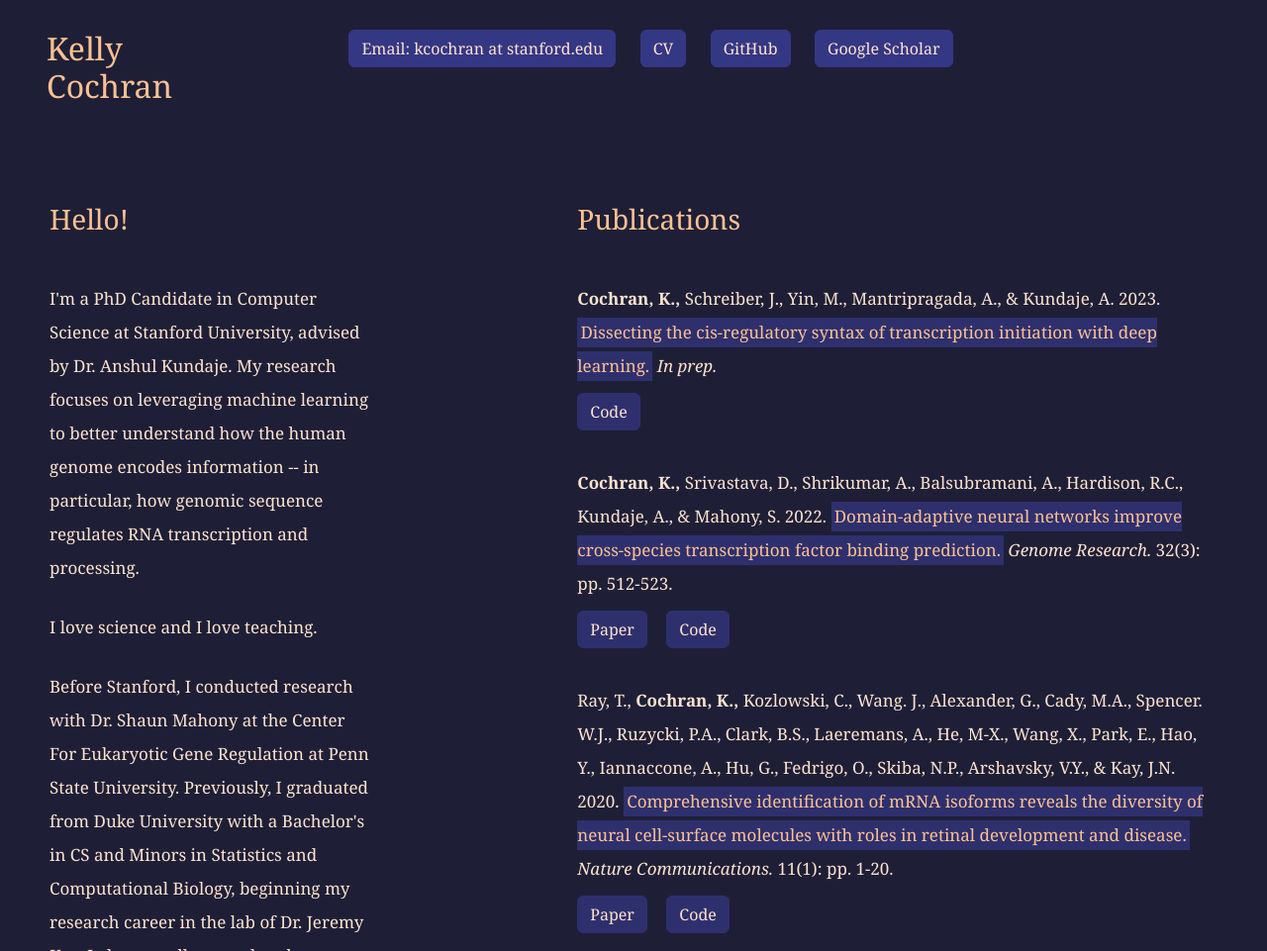
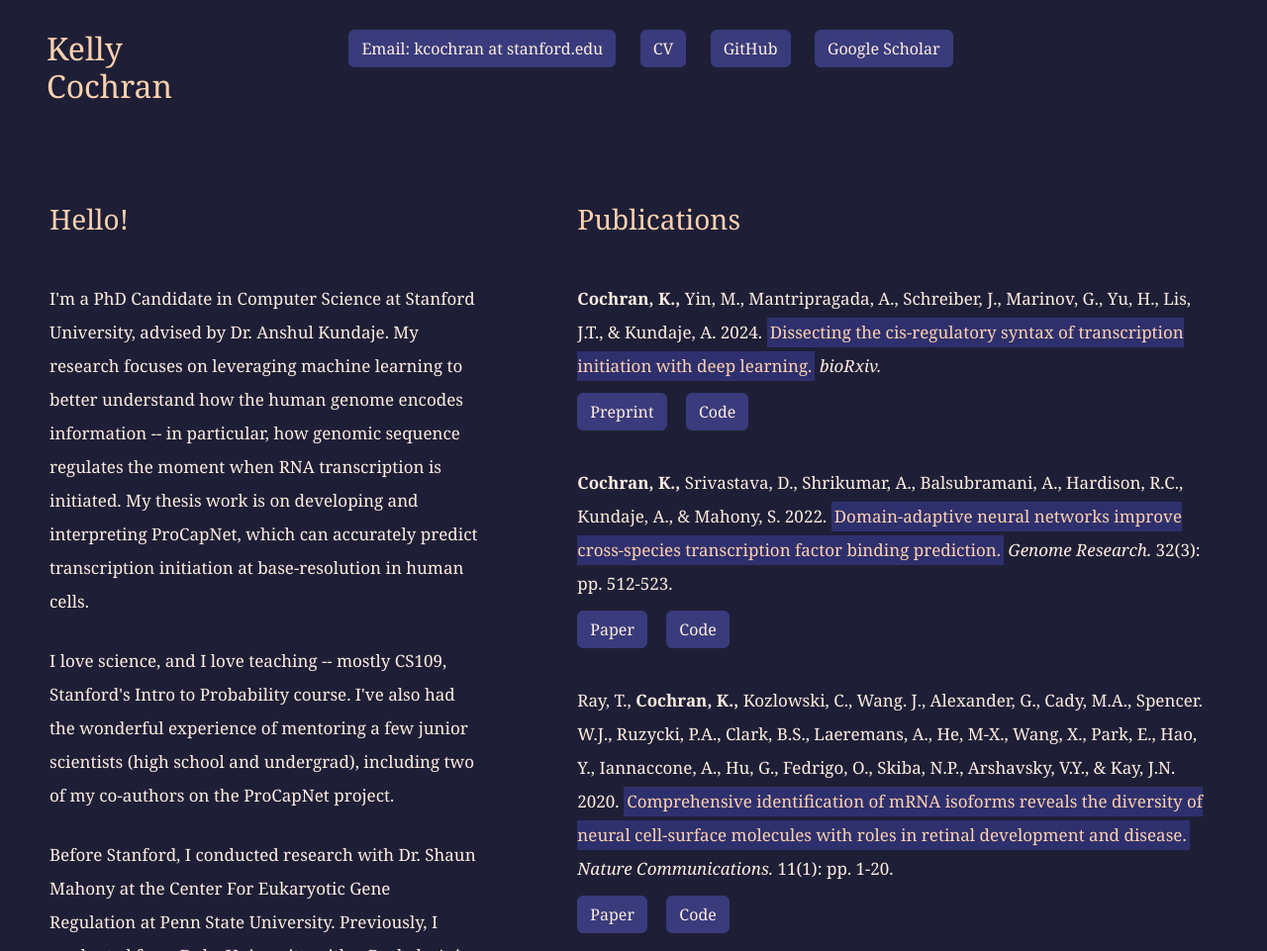
Before and after one commit to kellycochran/kellycochran.github.io, a plain HTML site: page index.html in a window 1280 px wide. Shown: the top 961 px of the page at 99% size. Drawn offline with nearby package versions, Linux system fonts and the light colour scheme.

Commit message:
2024 update

```diff
--- a/index.html
+++ b/index.html
@@ -27,7 +27,7 @@
 
 
         <div class="row row2">
-          <div class="col-xl-4 intro">
+          <div class="col-xl-5 intro">
             <h3>Hello!</h3>
             <br>
             <p>
@@ -35,10 +35,15 @@
                 advised by Dr. Anshul Kundaje. My research focuses on leveraging
                 machine learning to better understand how the human genome
                 encodes information -- in particular, how genomic sequence
-                regulates RNA transcription and processing.
+                regulates the moment when RNA transcription is initiated. My thesis
+                work is on developing and interpreting ProCapNet, which can accurately predict
+                transcription initiation at base-resolution in human cells.
             </p>
             <p>
-                I love science and I love teaching.
+                I love science, and I love teaching -- mostly CS109, Stanford's
+                Intro to Probability course. I've also had the wonderful experience of
+                mentoring a few junior scientists (high school and undergrad), including
+                two of my co-authors on the ProCapNet project.
             </p>
             <p>
                 Before Stanford, I conducted research with Dr. Shaun Mahony
@@ -53,16 +58,17 @@
                 and make music with the Stanford Laptop Orchestra.
             </p>
           </div>
-          <div class="col-xl-1 vert-divider"></div>
+          <!-- <div class="col-xl-1 vert-divider"></div> -->
           <div class="col-xl-7 pubs">
             <h3>Publications</h3>
             <br>
             <p>
-                <strong>Cochran, K.,</strong> Schreiber, J., Yin, M., Mantripragada, A.,
+                <strong>Cochran, K.,</strong> Yin, M., Mantripragada, A., Schreiber, J., Marinov, G., Yu, H., Lis, J.T.,
                 & Kundaje, A.
-                2023. <mark>Dissecting the cis-regulatory syntax of transcription initiation with deep learning.</mark> <em>In prep.</em>
+                2024. <mark>Dissecting the cis-regulatory syntax of transcription initiation with deep learning.</mark> <em>bioRxiv.</em>
                 <br>
-                <button type="button" class="btn btn-pub btn-outline-light"><a href="https://github.com/kundajelab/nascent_RNA_models">Code</a></button>
+                <button type="button" class="btn btn-pub btn-outline-light"><a href="https://www.biorxiv.org/content/10.1101/2024.05.28.596138v1">Preprint</a></button>
+                <button type="button" class="btn btn-pub btn-outline-light"><a href="https://github.com/kundajelab/ProCapNet">Code</a></button>
             </p>
             <p>
                 <strong>Cochran, K.,</strong> Srivastava, D., Shrikumar, A., Balsubramani, A.,
--- a/style.css
+++ b/style.css
@@ -1,6 +1,6 @@
 body {
     background-color: #1e1f37;
-    color: #FFE3CE;
+    color: #FFEDE0;
     line-height: 2;
     font-family: "Georgia", sans-serif;
     font-size: 17px;
@@ -23,12 +23,12 @@ p {
 }
 
 h2 {
-    color: #FFC192;
+    color: #FED1AE;
 }
 
 h3 {
     padding-top: 20px;
-    color: #FFC192;
+    color: #FED1AE;
 }
 
 .intro {
@@ -52,13 +52,13 @@ h3 {
 }
 
 a {
-    color: #FFE3CE;
+    color: #FFEDE0;
     text-decoration: none;
 }
 
 .btn-main {
-    background-color: #343784 !important;
-    border-color: #343784 !important;
+    background-color: #393B7C !important;
+    border-color: #393B7C !important;
     margin-left: 10px;
     margin-right: 10px;
     margin-bottom: 10px;
@@ -69,8 +69,8 @@ a {
 }
 
 .btn-pub {
-    background-color: #2e306d !important;
-    border-color: #2e306d !important;
+    background-color: #393B7C !important;
+    border-color: #393B7C !important;
     margin-right: 15px;
     margin-top: 10px;
     margin-bottom: 10px;
@@ -78,5 +78,5 @@ a {
 
 mark {
     background-color: #2e306d;
-    color: #FFC192;
+    color: #FED1AE;
 }
```
Also changed, not shown: 1 other file.
